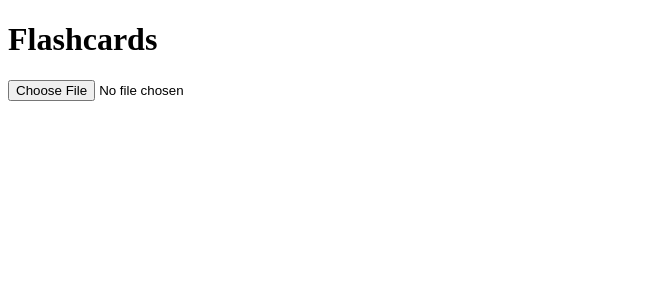
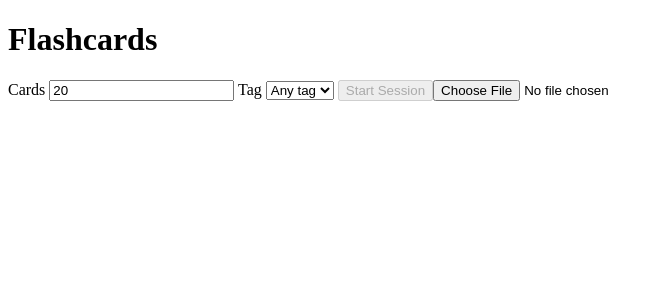
Before and after one commit to albert-schilling/flashcards, a React (Vite) app in the folder apps/web/: page / in a window 1280 px wide. Shown: the top 300 px of the page, without its empty margins (0-663 px from the left). Built offline with nearby package versions, Linux system fonts and the light colour scheme.

Commit message:
behavioural: start a Session from the start page, filtered by tag
Co-Authored-By: Claude Sonnet 5.5 <noreply@anthropic.com>

```diff
--- a/apps/web/src/App.tsx
+++ b/apps/web/src/App.tsx
@@ -1,12 +1,17 @@
-import type { TCard } from "@flashcards/cards";
+import type { TCard, TCardQA } from "@flashcards/cards";
 import { useEffect, useState, type ChangeEvent } from "react";
 import { uploadDeck, type TUploadReport } from "./deck";
+import { Session } from "./Session";
+import { allTags, canAnswer, pickCards } from "./session.helper";
 import { clearCards, deleteCard, loadCards } from "./storage";
 
 export function App() {
   const [cards, setCards] = useState<TCard[]>([]);
   const [report, setReport] = useState<TUploadReport>();
   const [error, setError] = useState<string>();
+  const [size, setSize] = useState(20);
+  const [tag, setTag] = useState("");
+  const [session, setSession] = useState<TCardQA[]>();
 
   useEffect(() => {
     // Ask the browser not to evict the stored Cards.
@@ -49,10 +54,45 @@ export function App() {
     await remove(clearCards);
   }
 
+  const answerable = cards.filter(canAnswer);
+
+  if (session) {
+    return (
+      <>
+        <h1>Flashcards</h1>
+        {error && <p role="alert">{error}</p>}
+        <Session cards={session} onEnd={() => setSession(undefined)} onError={showError} />
+      </>
+    );
+  }
+
   return (
     <>
       <h1>Flashcards</h1>
       {error && <p role="alert">{error}</p>}
+      <label>
+        Cards{" "}
+        <input
+          type="number"
+          value={size}
+          onChange={(event) => setSize(event.target.valueAsNumber)}
+        />
+      </label>{" "}
+      <label>
+        Tag{" "}
+        <select value={tag} onChange={(event) => setTag(event.target.value)}>
+          <option value="">Any tag</option>
+          {allTags(answerable).map((name) => (
+            <option key={name}>{name}</option>
+          ))}
+        </select>
+      </label>{" "}
+      <button
+        disabled={answerable.length === 0 || !(size >= 1)}
+        onClick={() => setSession(pickCards(answerable, size, tag || undefined))}
+      >
+        Start Session
+      </button>
       <input
         type="file"
         aria-label="Upload Deck"
```
